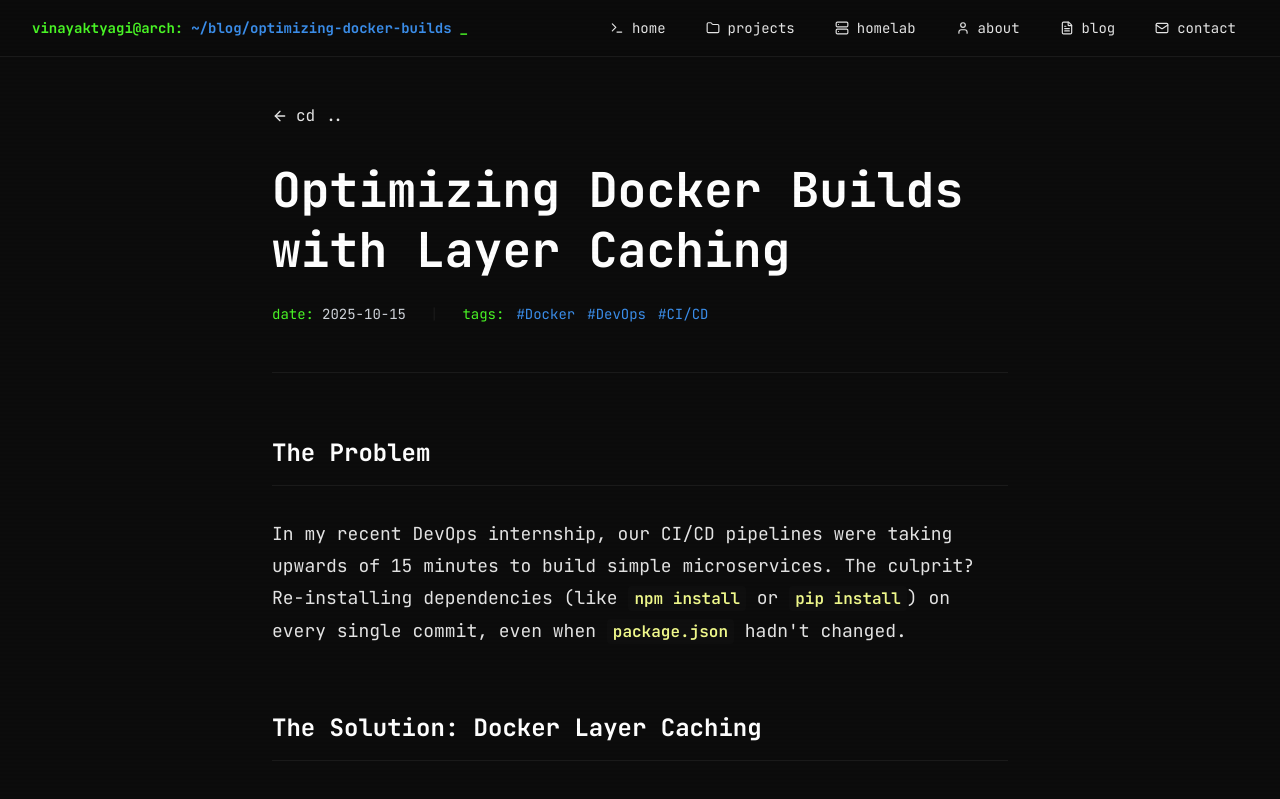
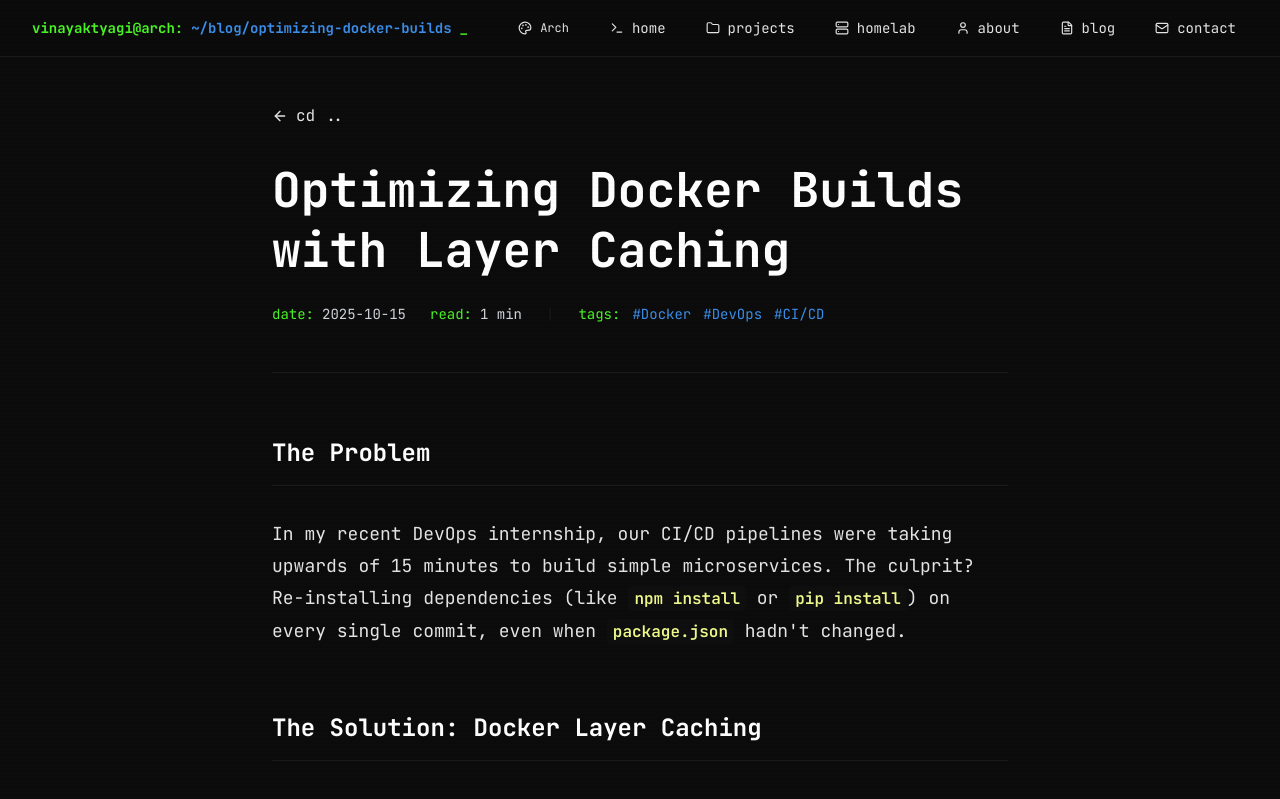
Before and after one commit to vinayaktyagi10/portfolio, a Next.js app in the folder web/: page /blog/optimizing-docker-builds in a window 1280 px wide. Shown: the top 799 px of the page. Built offline with nearby package versions, Linux system fonts and the light colour scheme.

Commit message:
feat: add reading time and terminal theme switcher

```diff
--- a/web/src/app/blog/BlogClient.tsx
+++ b/web/src/app/blog/BlogClient.tsx
@@ -31,7 +31,12 @@ export default function BlogClient({ posts }: { posts: PostData[] }) {
           >
             <Link href={`/blog/${post.slug}`} className="block space-y-3">
               <div className="flex items-center justify-between text-xs text-terminal-dim">
-                <span>{post.date}</span>
+                <div className="flex items-center gap-4">
+                  <span>{post.date}</span>
+                  <span className="flex items-center gap-1">
+                    <span className="text-terminal-green">~</span> {post.readingTime} min read
+                  </span>
+                </div>
                 <div className="flex gap-2">
                    {post.tags.map(tag => (
                      <span key={tag} className="bg-terminal-dark-gray/30 px-2 py-0.5 rounded text-terminal-blue">{tag}</span>
--- a/web/src/app/blog/[slug]/page.tsx
+++ b/web/src/app/blog/[slug]/page.tsx
@@ -63,6 +63,9 @@ export default async function Post({ params }: { params: Promise<{ slug: string
             <span className="flex items-center gap-2">
               <span className="text-terminal-green">date:</span> {postData.date}
             </span>
+            <span className="flex items-center gap-2">
+              <span className="text-terminal-green">read:</span> {postData.readingTime} min
+            </span>
             <span className="text-terminal-dark-gray">|</span>
             <div className="flex gap-3">
               <span className="text-terminal-green">tags:</span>
--- a/web/src/app/globals.css
+++ b/web/src/app/globals.css
@@ -2,7 +2,7 @@
 @plugin "@tailwindcss/typography";
 
 :root {
-  /* Terminal Color Palette */
+  /* Default (Arch/Green) */
   --terminal-black: #0c0c0c;
   --terminal-dark-gray: #1a1a1a;
   --terminal-green: #4af626;
@@ -14,6 +14,42 @@
   --terminal-red: #ff5555;
 
   --font-jetbrains-mono: "JetBrains Mono", monospace;
+}
+
+[data-theme='dracula'] {
+  --terminal-black: #282a36;
+  --terminal-dark-gray: #44475a;
+  --terminal-green: #50fa7b;
+  --terminal-green-dim: #40c464;
+  --terminal-text: #f8f8f2;
+  --terminal-blue: #8be9fd;
+  --terminal-purple: #bd93f9;
+  --terminal-yellow: #f1fa8c;
+  --terminal-red: #ff5555;
+}
+
+[data-theme='nord'] {
+  --terminal-black: #2e3440;
+  --terminal-dark-gray: #3b4252;
+  --terminal-green: #a3be8c;
+  --terminal-green-dim: #8fa1b3;
+  --terminal-text: #eceff4;
+  --terminal-blue: #88c0d0;
+  --terminal-purple: #b48ead;
+  --terminal-yellow: #ebcb8b;
+  --terminal-red: #bf616a;
+}
+
+[data-theme='monokai'] {
+  --terminal-black: #272822;
+  --terminal-dark-gray: #3e3d32;
+  --terminal-green: #a6e22e;
+  --terminal-green-dim: #75715e;
+  --terminal-text: #f8f8f2;
+  --terminal-blue: #66d9ef;
+  --terminal-purple: #ae81ff;
+  --terminal-yellow: #e6db74;
+  --terminal-red: #f92672;
 }
 
 @theme inline {
--- a/web/src/components/Navbar.tsx
+++ b/web/src/components/Navbar.tsx
@@ -4,6 +4,7 @@ import Link from "next/link";
 import { usePathname } from "next/navigation";
 import { motion } from "framer-motion";
 import { Terminal, Folder, User, FileText, Mail, Server } from "lucide-react";
+import ThemeSwitcher from "./ThemeSwitcher";
 
 const navItems = [
   { name: "home", path: "/", icon: Terminal },
@@ -29,6 +30,7 @@ export default function Navbar() {
 
         {/* Navigation Links */}
         <div className="flex items-center gap-1 sm:gap-4">
+          <ThemeSwitcher />
           {navItems.map((item) => {
             const isActive = pathname === item.path;
             const Icon = item.icon;
--- /dev/null
+++ b/web/src/components/ThemeSwitcher.tsx
@@ -0,0 +1,55 @@
+"use client";
+
+import { useState, useEffect } from "react";
+import { Palette } from "lucide-react";
+
+const themes = [
+  { name: "default", label: "Arch" },
+  { name: "dracula", label: "Dracula" },
+  { name: "nord", label: "Nord" },
+  { name: "monokai", label: "Monokai" },
+];
+
+export default function ThemeSwitcher() {
+  const [currentTheme, setCurrentTheme] = useState("default");
+  const [isOpen, setIsOpen] = useState(false);
+
+  useEffect(() => {
+    const savedTheme = localStorage.getItem("portfolio-theme") || "default";
+    setCurrentTheme(savedTheme);
+    document.documentElement.setAttribute("data-theme", savedTheme);
+  }, []);
+
+  const changeTheme = (theme: string) => {
+    setCurrentTheme(theme);
+    localStorage.setItem("portfolio-theme", theme);
+    document.documentElement.setAttribute("data-theme", theme);
+    setIsOpen(false);
+  };
+
+  return (
+    <div className="relative">
+      <button
+        onClick={() => setIsOpen(!isOpen)}
+        className="flex items-center gap-2 text-terminal-dim hover:text-terminal-green transition-colors px-3 py-1.5 border border-transparent hover:border-terminal-dark-gray rounded-md"
+      >
+        <Palette size={14} />
+        <span className="hidden sm:inline text-xs font-mono">{themes.find(t => t.name === currentTheme)?.label}</span>
+      </button>
+
+      {isOpen && (
+        <div className="absolute right-0 mt-2 w-32 bg-terminal-black border border-terminal-dark-gray rounded-md shadow-xl z-50">
+          {themes.map((theme) => (
+            <button
+              key={theme.name}
+              onClick={() => changeTheme(theme.name)}
+              className={`w-full text-left px-4 py-2 text-xs font-mono hover:bg-terminal-dark-gray transition-colors ${currentTheme === theme.name ? "text-terminal-green" : "text-terminal-text"}`}
+            >
+              {theme.label}
+            </button>
+          ))}
+        </div>
+      )}
+    </div>
+  );
+}
--- a/web/src/lib/blog.ts
+++ b/web/src/lib/blog.ts
@@ -11,6 +11,13 @@ export interface PostData {
   description: string;
   tags: string[];
   content: string;
+  readingTime: number;
+}
+
+function calculateReadingTime(content: string): number {
+  const wordsPerMinute = 200;
+  const wordCount = content.trim().split(/\s+/).length;
+  return Math.ceil(wordCount / wordsPerMinute);
 }
 
 export function getSortedPostsData(): PostData[] {
@@ -31,6 +38,7 @@ export function getSortedPostsData(): PostData[] {
     return {
       slug,
       content: matterResult.content,
+      readingTime: calculateReadingTime(matterResult.content),
       ...(matterResult.data as { title: string; date: string; description: string; tags: string[] }),
     };
   });
@@ -55,6 +63,7 @@ export function getPostData(slug: string): PostData {
   return {
     slug,
     content: matterResult.content,
+    readingTime: calculateReadingTime(matterResult.content),
     ...(matterResult.data as { title: string; date: string; description: string; tags: string[] }),
   };
 }
```
Also changed, not shown: 1 other file (tests, documents, lock files or other folders).
